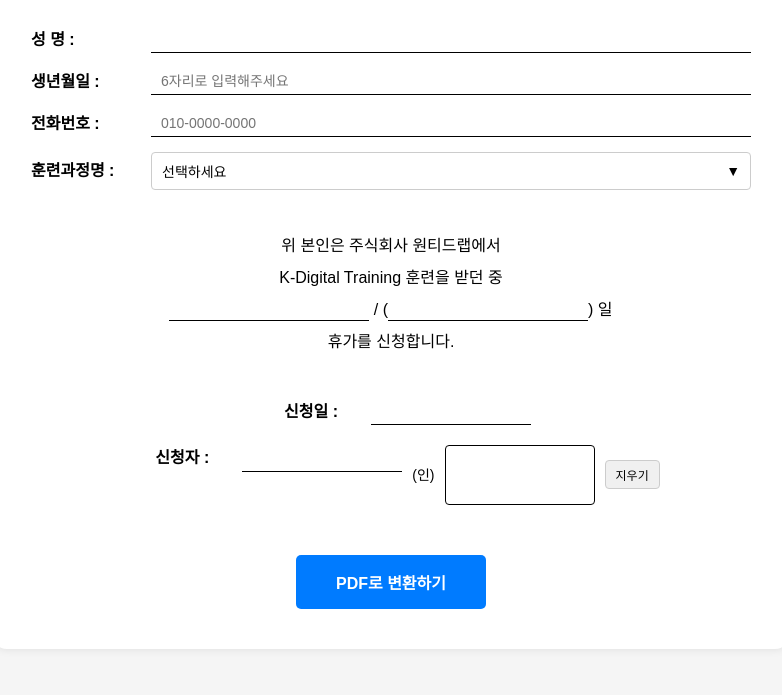
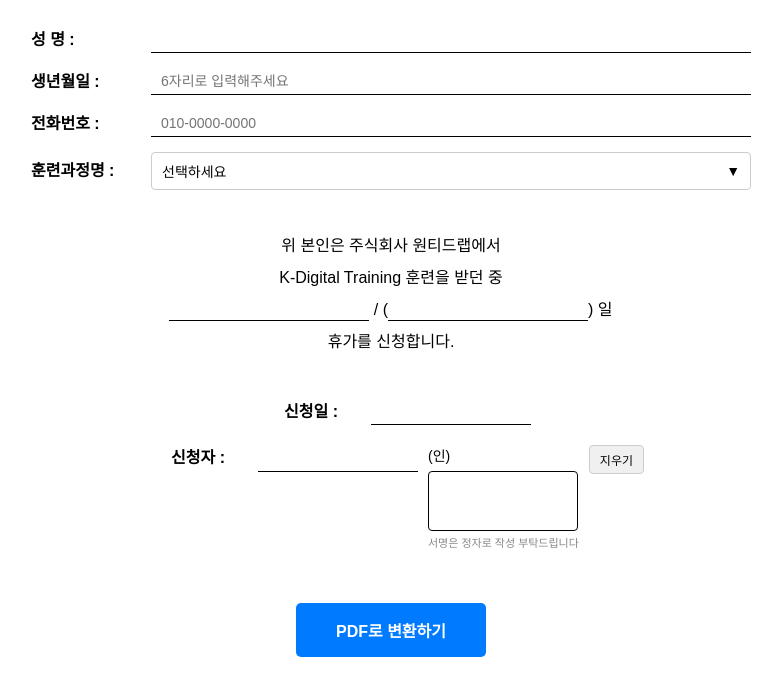
Before and after one commit to choi-jakyung/POTENUP_VACATION, a plain HTML site: page index.html in a window 1280 px wide. Shown: the part 167-862 px from the top of the page, without its empty margins (249-1031 px from the left). Before the commit the page ends 836 px from the top, so only its background shows below. Drawn offline with Linux system fonts and the light colour scheme.

Commit message:
Update copy text

```diff
--- a/index.html
+++ b/index.html
@@ -61,8 +61,11 @@
                     <span class="label">신청자 :</span>
                     <input type="text" id="applicantName" class="input-field application-field" placeholder="">
                     <div class="signature-container">
-                        <span class="signature-label">(인)</span>
-                        <canvas id="signatureCanvas" width="150" height="60"></canvas>
+                        <div class="signature-block">
+                            <span class="signature-label">(인)</span>
+                            <canvas id="signatureCanvas" width="150" height="60"></canvas>
+                            <span class="signature-hint">서명은 정자로 작성 부탁드립니다</span>
+                        </div>
                         <button class="clear-signature" id="clearSignature">지우기</button>
                     </div>
                 </div>
--- a/style.css
+++ b/style.css
@@ -203,14 +203,26 @@ body {
 
 .signature-container {
     display: inline-flex;
-    align-items: center;
+    align-items: flex-start;
     gap: 10px;
     margin-left: 10px;
+}
+
+.signature-block {
+    display: flex;
+    flex-direction: column;
+    align-items: flex-start;
+    gap: 4px;
 }
 
 .signature-label {
     font-size: 14px;
     color: #000;
+}
+
+.signature-hint {
+    font-size: 11px;
+    color: #888;
 }
 
 #signatureCanvas {
```
